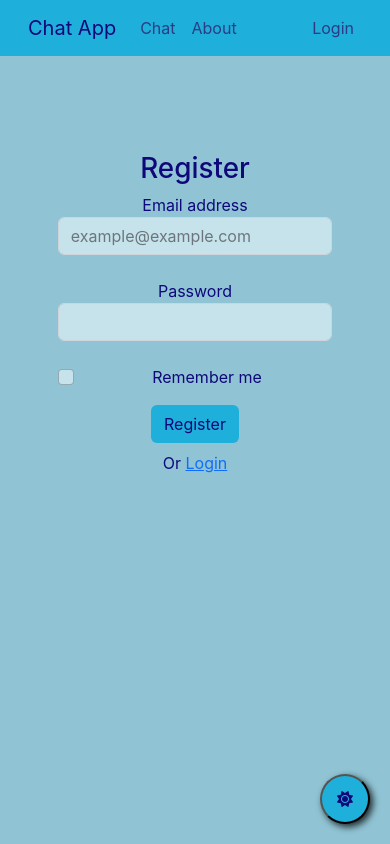
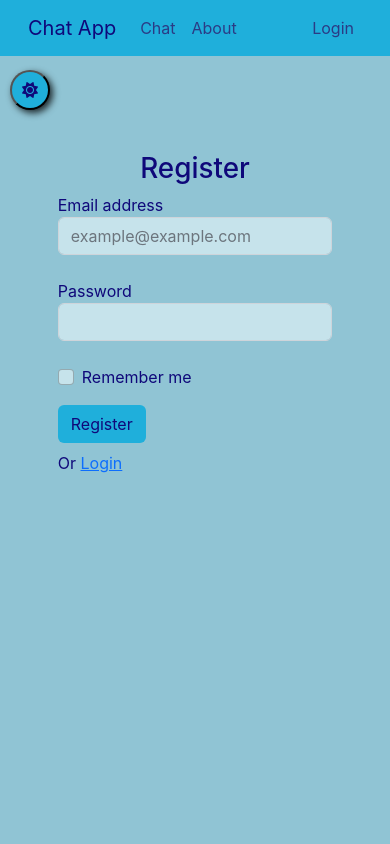
Before and after one commit to Pepetka/chat-app, a React (Create React App) app: page /register in a window 390 px wide. Built offline with nearby package versions, Linux system fonts and the light colour scheme; no server answers.

Commit message:
fix bugs

```diff
--- a/src/components/Chat/Chat.tsx
+++ b/src/components/Chat/Chat.tsx
@@ -53,7 +53,8 @@ const Chat: FC<ChatProps> = () => {
 			} else {
 				const chatEmail = users.filter(
 					(user) =>
-						user.chats.filter((chat) => chat.chatId === snapshot.key && chat.email === email).length
+						user.chats?.filter((chat) => chat.chatId === snapshot.key && chat.email === email)
+							.length === 1
 				)[0].email
 
 				dispatch(setNewChat({ id: snapshot.key, chatName: chatEmail }))
--- a/src/index.scss
+++ b/src/index.scss
@@ -38,4 +38,12 @@ body {
 	.chat-page {
 		width: 100%;
 	}
+	.theme-button {
+		right: auto;
+		left: 10px;
+		bottom: auto;
+		top: 70px;
+		height: 40px;
+		width: 40px;
+	}
 }
--- a/src/pages/RegisterPage/RegisterPage.tsx
+++ b/src/pages/RegisterPage/RegisterPage.tsx
@@ -50,7 +50,7 @@ const RegisterPage: FC<RegisterPageProps> = () => {
 		)
 
 	return (
-		<div className='w-75 m-auto pt-5'>
+		<div className='w-75 m-auto pt-5 text-start'>
 			<h1 className='text-center'>Register</h1>
 			<Form title='Register' onSubmitUser={onSubmitUser} />
 			<div className='mt-2'>
```
